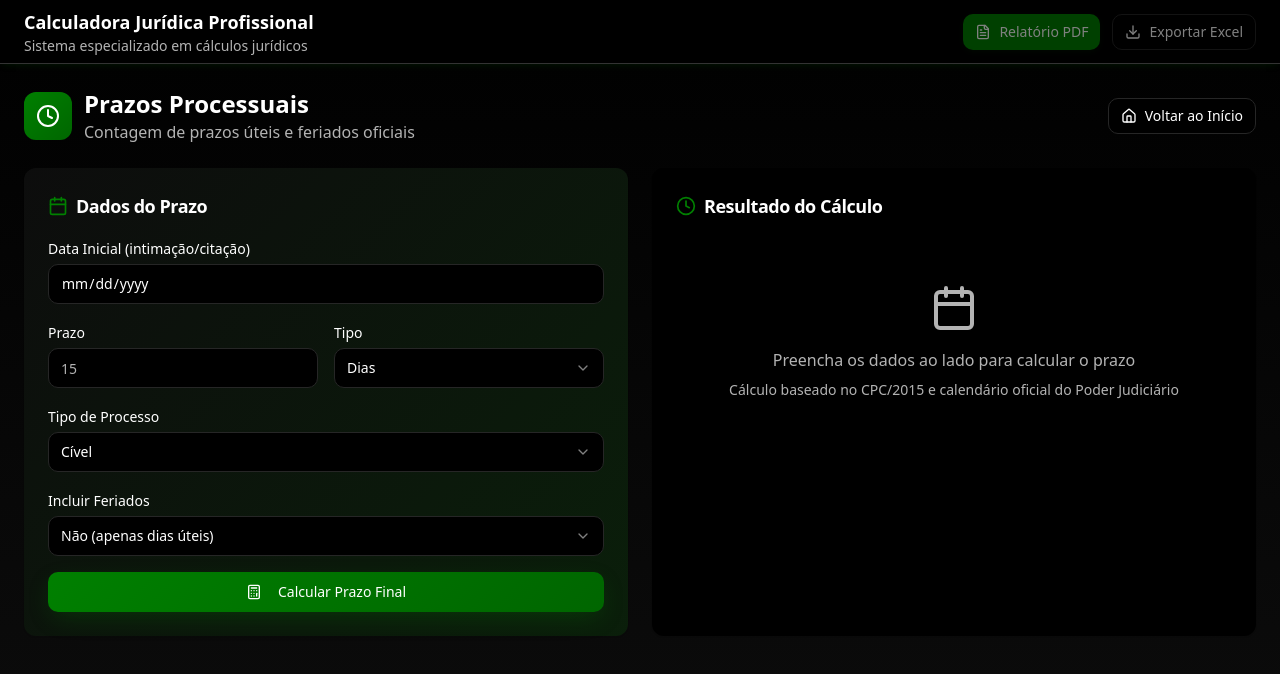
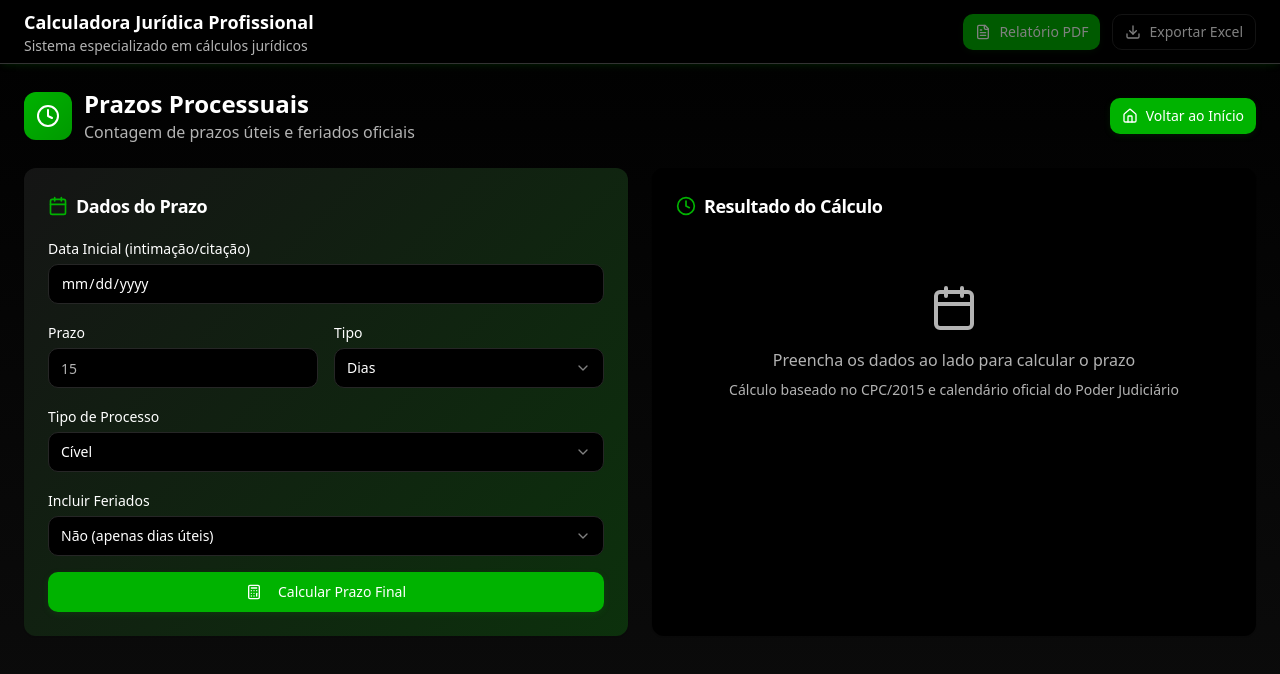
Before and after one commit to daniel-manfrin-terra-com-br/calc-jus-pro-5, a React (Vite) app: page /prazos in a window 1280 px wide. Shown: the top 674 px of the page. Built offline with nearby package versions, Linux system fonts and the light colour scheme.

Commit message:
Refine button colors
Update all buttons to a brighter green. Specifically, the "Back to Start" button within the "Labor Calculations", "Criminal Calculations", and "Procedural Deadlines" sections will also be updated to this brighter green.

```diff
--- a/src/components/calculators/CriminalCalculator.tsx
+++ b/src/components/calculators/CriminalCalculator.tsx
@@ -88,7 +88,7 @@ export function CriminalCalculator() {
           </div>
         </div>
         <Link to="/">
-          <Button variant="outline" size="sm" className="gap-2">
+          <Button variant="default" size="sm" className="gap-2">
             <Home className="h-4 w-4" />
             Voltar ao Início
           </Button>
--- a/src/components/calculators/DeadlinesCalculator.tsx
+++ b/src/components/calculators/DeadlinesCalculator.tsx
@@ -126,7 +126,7 @@ export function DeadlinesCalculator() {
           </div>
         </div>
         <Link to="/">
-          <Button variant="outline" size="sm" className="gap-2">
+          <Button variant="default" size="sm" className="gap-2">
             <Home className="h-4 w-4" />
             Voltar ao Início
           </Button>
@@ -212,7 +212,7 @@ export function DeadlinesCalculator() {
               </Select>
             </div>
 
-            <Button onClick={calcular} className="w-full" variant="gradient">
+            <Button onClick={calcular} className="w-full" variant="default">
               <Calculator className="mr-2 h-4 w-4" />
               Calcular Prazo Final
             </Button>
--- a/src/components/calculators/LaborCalculator.tsx
+++ b/src/components/calculators/LaborCalculator.tsx
@@ -174,7 +174,7 @@ export function LaborCalculator() {
           </div>
         </div>
         <Link to="/">
-          <Button variant="outline" size="sm" className="gap-2">
+          <Button variant="default" size="sm" className="gap-2">
             <Home className="h-4 w-4" />
             Voltar ao Início
           </Button>
--- a/src/index.css
+++ b/src/index.css
@@ -18,11 +18,11 @@ All colors MUST be HSL.
     --popover: 0 0% 5%;
     --popover-foreground: 0 0% 100%;
 
-    /* Green Primary for Buttons */
-    --primary: 120 100% 25%;
+    /* Bright Green Primary for Buttons */
+    --primary: 120 100% 35%;
     --primary-foreground: 0 0% 100%;
-    --primary-hover: 120 100% 20%;
-    --primary-light: 120 50% 10%;
+    --primary-hover: 120 100% 30%;
+    --primary-light: 120 50% 15%;
 
     /* Dark Secondary */
     --secondary: 0 0% 10%;
@@ -32,7 +32,7 @@ All colors MUST be HSL.
     --muted: 0 0% 10%;
     --muted-foreground: 0 0% 70%;
 
-    --accent: 120 50% 15%;
+    --accent: 120 60% 20%;
     --accent-foreground: 0 0% 100%;
 
     --destructive: 0 84% 60%;
@@ -40,28 +40,28 @@ All colors MUST be HSL.
 
     --border: 0 0% 20%;
     --input: 0 0% 15%;
-    --ring: 120 100% 25%;
+    --ring: 120 100% 35%;
 
-    /* Dark Theme Gradients with Green Accents */
-    --gradient-primary: linear-gradient(135deg, hsl(120 100% 25%), hsl(120 100% 20%));
+    /* Dark Theme Gradients with Bright Green Accents */
+    --gradient-primary: linear-gradient(135deg, hsl(120 100% 35%), hsl(120 100% 30%));
     --gradient-subtle: linear-gradient(180deg, hsl(0 0% 0%), hsl(0 0% 5%));
-    --gradient-card: linear-gradient(135deg, hsl(0 0% 5%), hsl(120 50% 8%));
+    --gradient-card: linear-gradient(135deg, hsl(0 0% 8%), hsl(120 60% 12%));
 
-    /* Dark Shadows with Green Tint */
-    --shadow-soft: 0 2px 8px -2px hsl(120 100% 25% / 0.2);
-    --shadow-medium: 0 8px 25px -5px hsl(120 100% 25% / 0.3);
-    --shadow-strong: 0 15px 35px -5px hsl(120 100% 25% / 0.4);
+    /* Dark Shadows with Bright Green Tint */
+    --shadow-soft: 0 2px 8px -2px hsl(120 100% 35% / 0.2);
+    --shadow-medium: 0 8px 25px -5px hsl(120 100% 35% / 0.3);
+    --shadow-strong: 0 15px 35px -5px hsl(120 100% 35% / 0.4);
 
     --radius: 0.75rem;
 
     --sidebar-background: 0 0% 3%;
     --sidebar-foreground: 0 0% 100%;
-    --sidebar-primary: 120 100% 25%;
+    --sidebar-primary: 120 100% 35%;
     --sidebar-primary-foreground: 0 0% 100%;
     --sidebar-accent: 0 0% 8%;
     --sidebar-accent-foreground: 0 0% 100%;
     --sidebar-border: 0 0% 15%;
-    --sidebar-ring: 120 100% 25%;
+    --sidebar-ring: 120 100% 35%;
   }
 }
 
```
